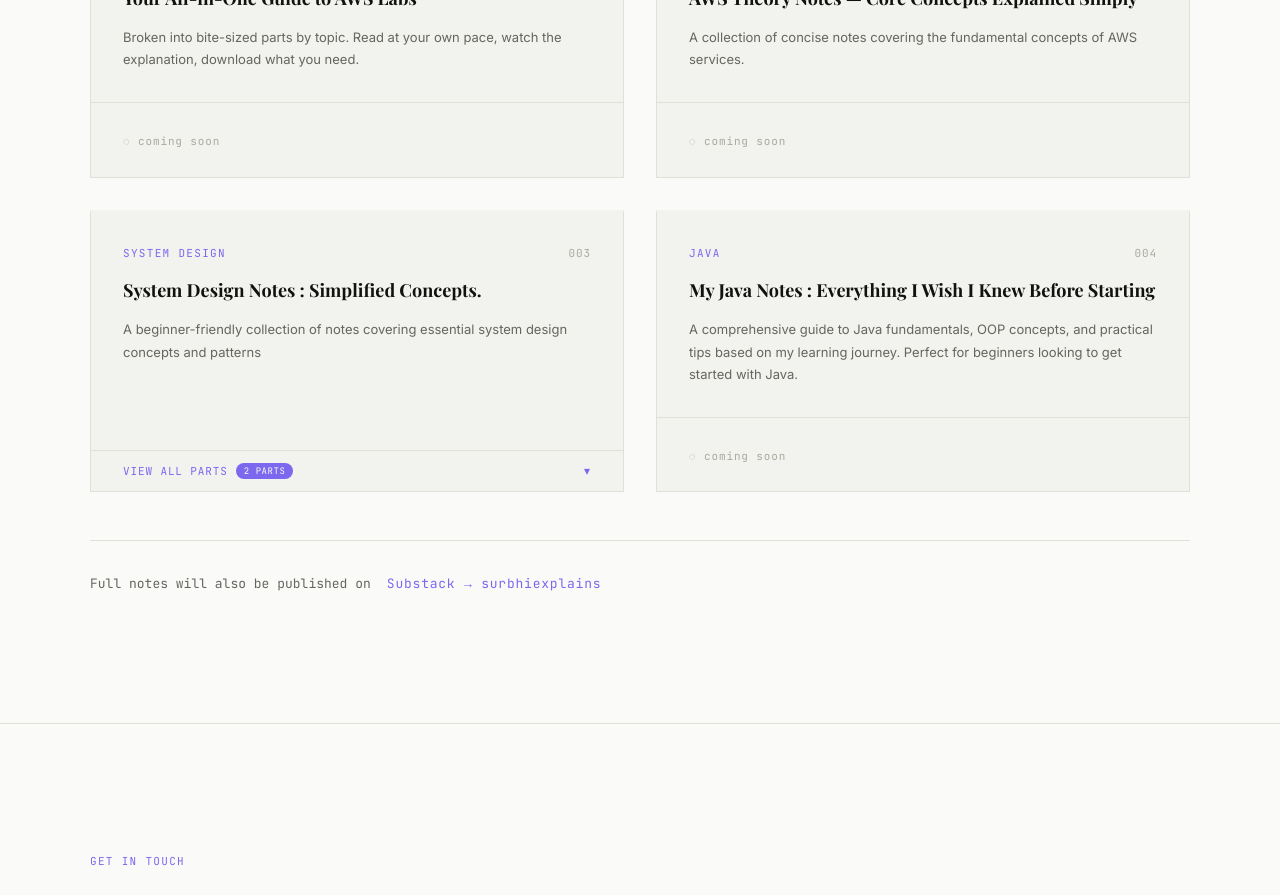
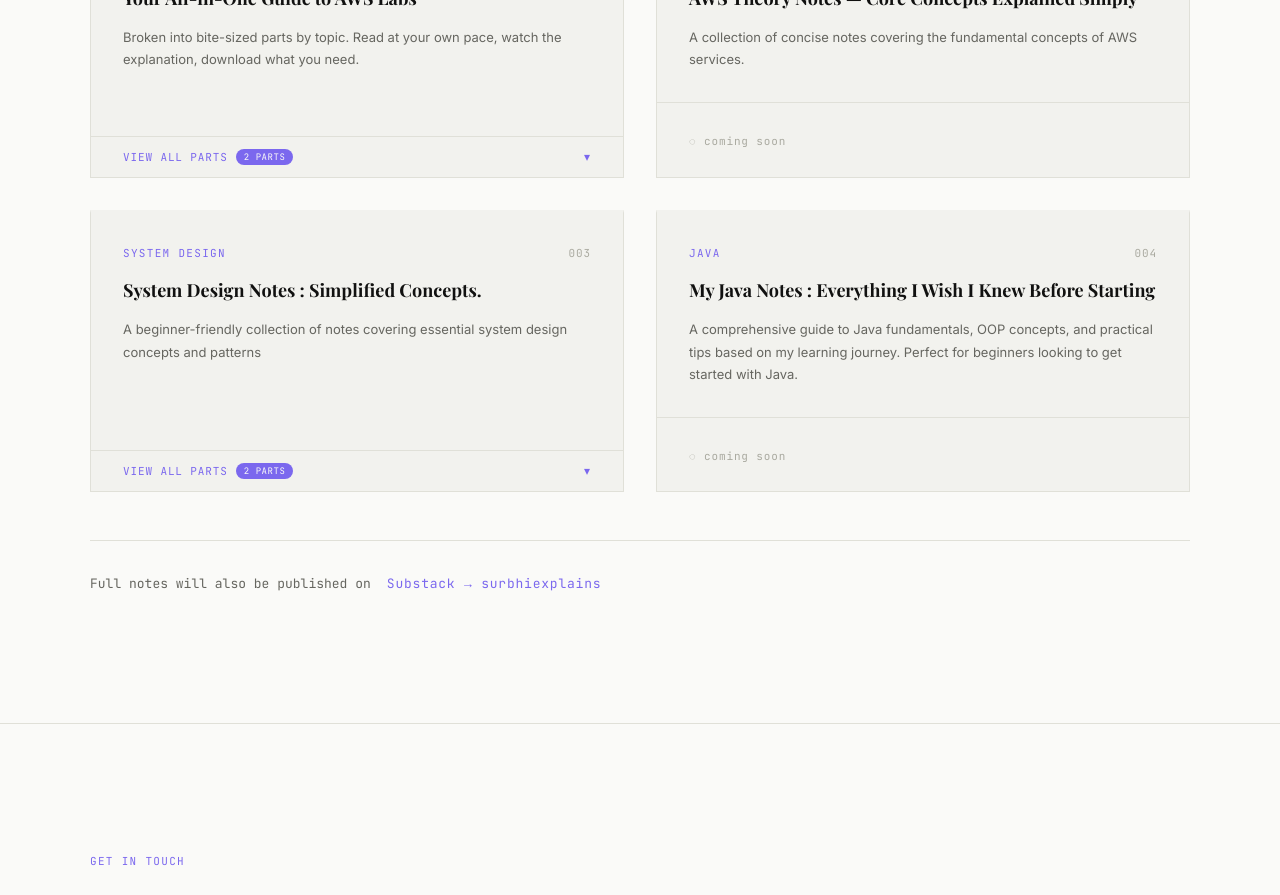
Before and after one commit to Code-Surbhi/SurbhiExplains, a React (Vite) app: page / in a window 1280 px wide. Shown: the part 7840-8735 px from the top of the page. Built offline with nearby package versions, Linux system fonts and the light colour scheme; a web font is replaced by a local one.

Commit message:
update: Add AWS Labs Notes (1pdf : access tour console)

```diff
--- a/src/components/Notes/Notes.jsx
+++ b/src/components/Notes/Notes.jsx
@@ -15,7 +15,25 @@ const notes = [
     title: "Your All-in-One Guide to AWS Labs",
     description:
       "Broken into bite-sized parts by topic. Read at your own pace, watch the explanation, download what you need.",
-    parts: null,
+    parts: [
+      {
+        chapter: "Chapter 1 — Development with AWS Services",
+        items: [
+          {
+            num: "P01",
+            title: "Access & Tour AWS Console",
+            pdf: "public/notes/labs/Domain 1 LAB DVA.pdf",
+            youtube: null,
+          },
+          {
+            num: "P02",
+            title: "Introduction to Simple Storage Service",
+            pdf: "",
+            youtube: null,
+          },
+        ],
+      },
+    ],
     pdf: null,
     youtube: null,
   },
@@ -48,7 +66,7 @@ const notes = [
           {
             num: "P02",
             title: "Lambda Explained",
-            pdf: "/notes/01_SD_s3_durability.pdf",
+            pdf: "",
             youtube: null,
           },
         ],
```
Also changed, not shown: 1 other file (tests, documents, lock files or other folders).
